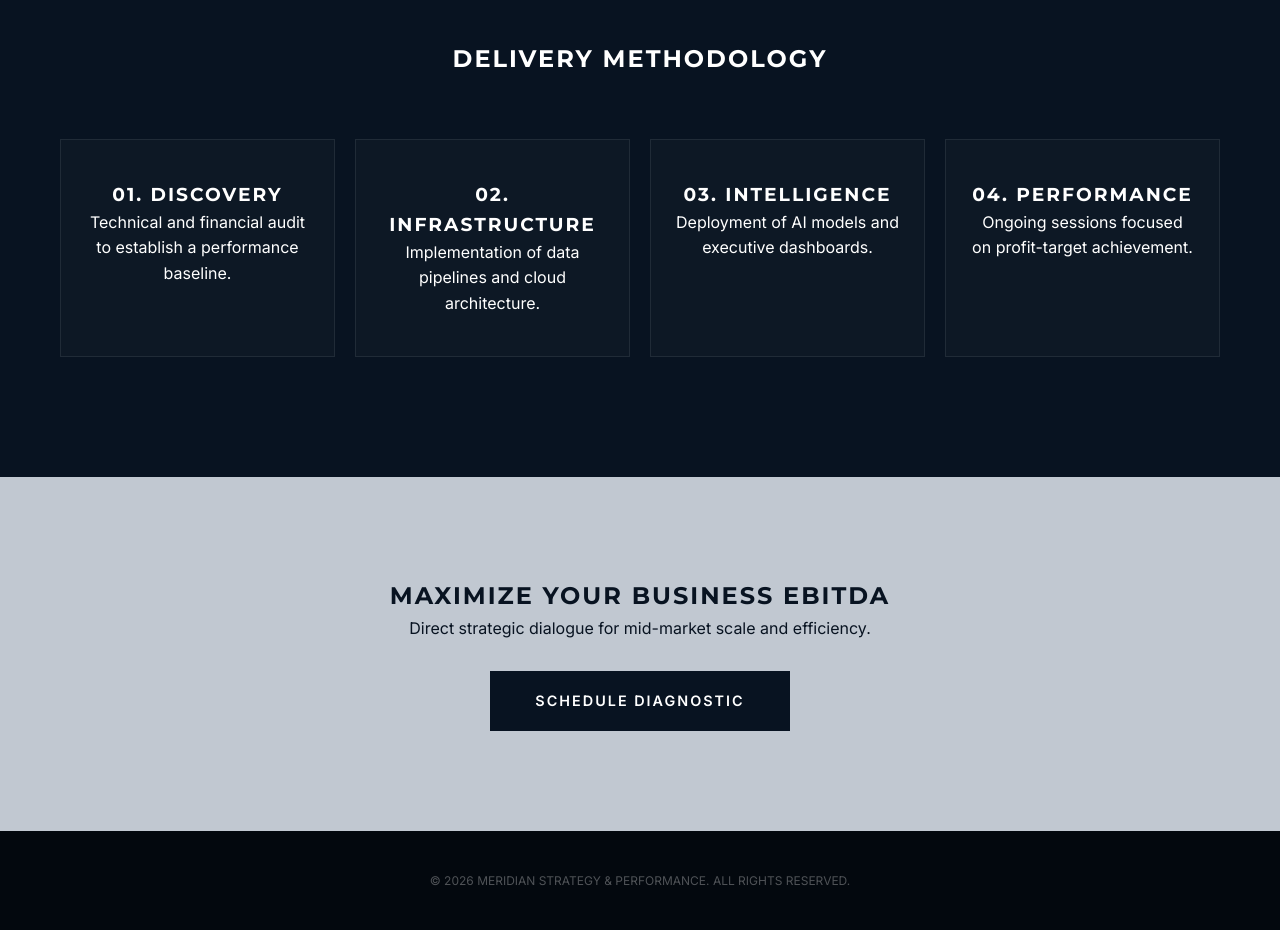
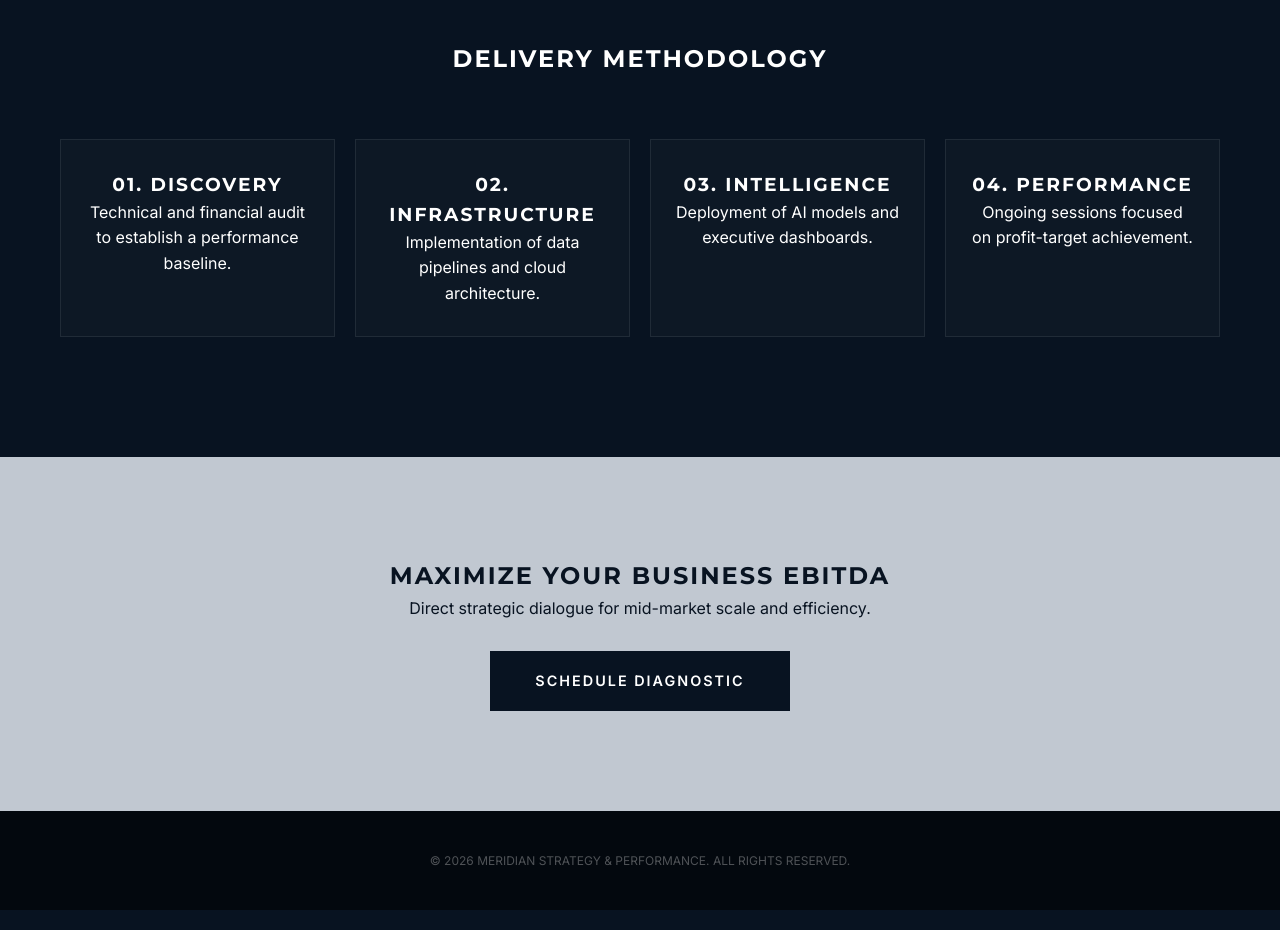
Before and after one commit to Vini97-DS/meridian-site, a plain HTML site: page index.html in a window 1280 px wide. Shown: the part 2440-3370 px from the top of the page. Drawn offline with Linux system fonts and the light colour scheme.

Commit message:
Add files via upload
adjusts

```diff
--- a/index.html
+++ b/index.html
@@ -228,7 +228,7 @@
             min-width: 240px;
             background-color: rgba(255, 255, 255, 0.02);
             border: 1px solid rgba(193, 200, 209, 0.1);
-            padding: 40px 25px;
+            padding: 30px 25px;
         }
 
         /* CONTACT */
```
